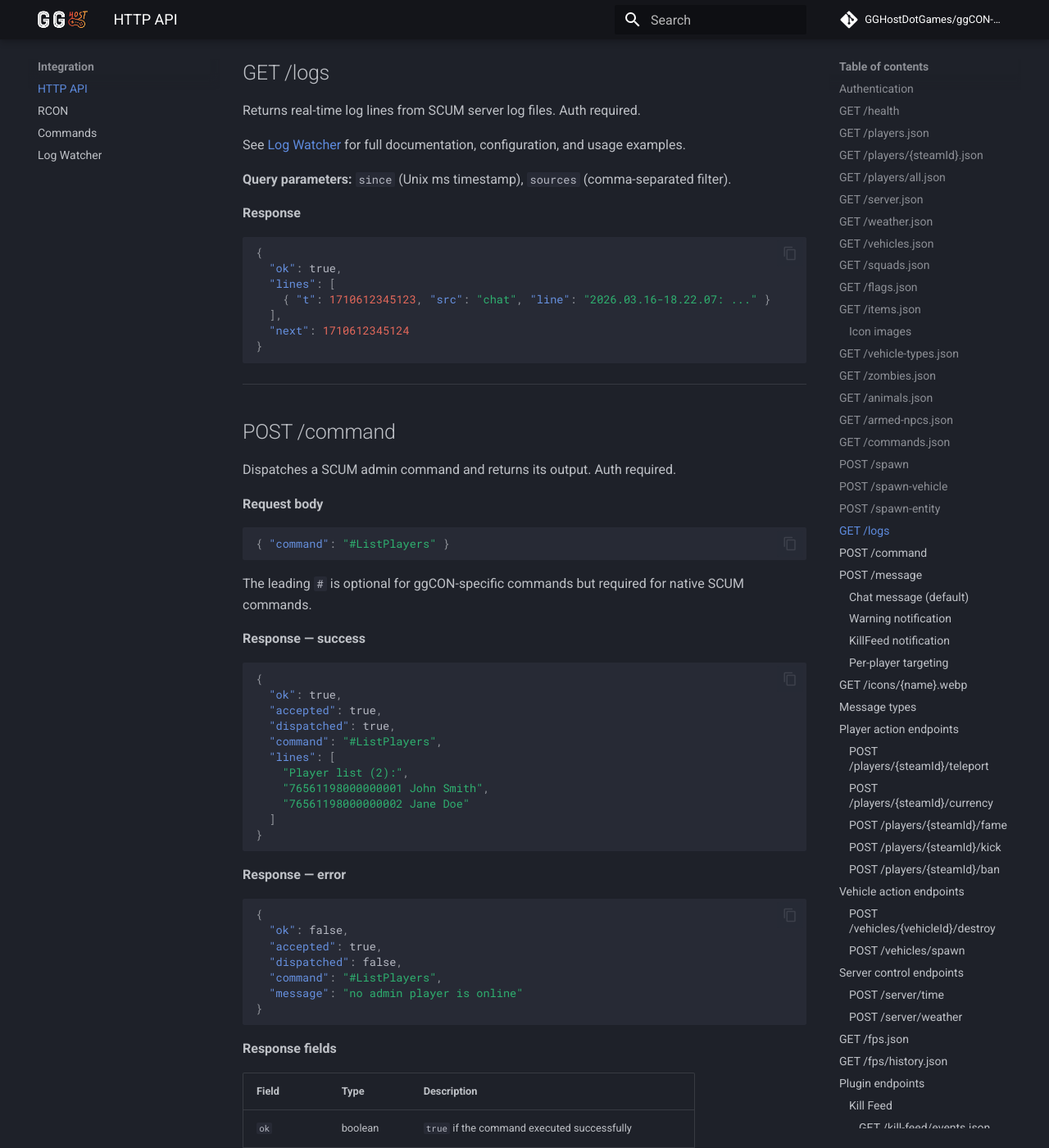
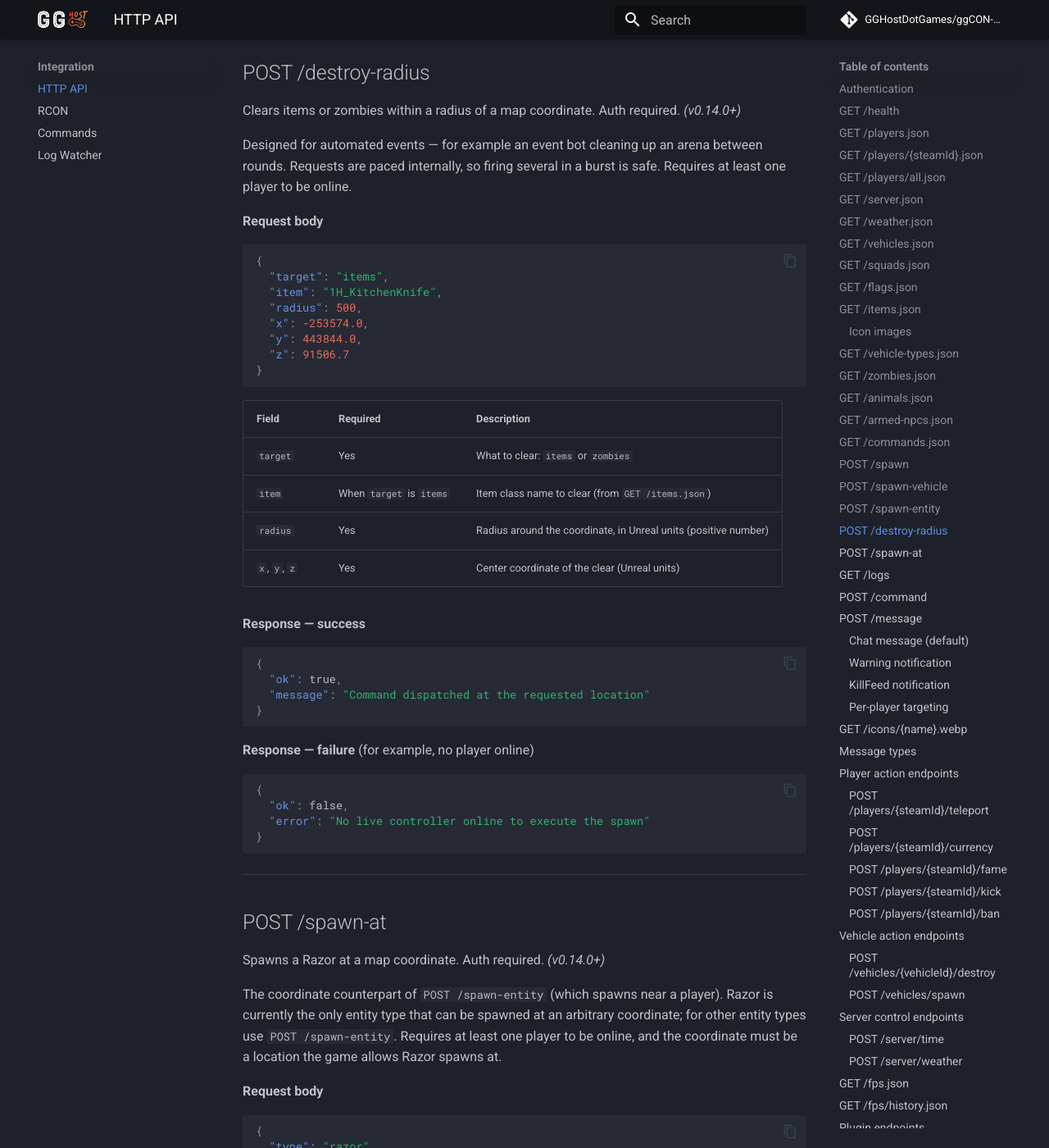
Before and after one commit to GGHostDotGames/ggCON-docs, an MkDocs documentation site: the page built from docs/http-api.md, in a window 1280 px wide and 1400 px high, scrolled down 20833 px. Shown: the whole window at 82% size. Built offline with MkDocs 1.6.1 and Material for MkDocs 9.7.7, drawn with Linux system fonts in a browser that asks for light colours; comment, search, counter and statistics services are not loaded; some of the changed text lies outside the part shown.

Commit message:
docs: document the coordinate clear and spawn API actions (v0.14.0)
Co-Authored-By: Claude <noreply@anthropic.com>

````diff
--- a/docs/http-api.md
+++ b/docs/http-api.md
@@ -790,6 +790,85 @@ Spawns a zombie, animal, armed NPC, Brenner, or Razor near a specific player. Au
 
 ---
 
+## POST /destroy-radius
+
+Clears items or zombies within a radius of a map coordinate. Auth required. *(v0.14.0+)*
+
+Designed for automated events — for example an event bot cleaning up an arena between rounds. Requests are paced internally, so firing several in a burst is safe. Requires at least one player to be online.
+
+**Request body**
+
+```json
+{
+  "target": "items",
+  "item": "1H_KitchenKnife",
+  "radius": 500,
+  "x": -253574.0,
+  "y": 443844.0,
+  "z": 91506.7
+}
+```
+
+| Field | Required | Description |
+|---|---|---|
+| `target` | Yes | What to clear: `items` or `zombies` |
+| `item` | When `target` is `items` | Item class name to clear (from `GET /items.json`) |
+| `radius` | Yes | Radius around the coordinate, in Unreal units (positive number) |
+| `x`, `y`, `z` | Yes | Center coordinate of the clear (Unreal units) |
+
+**Response — success**
+
+```json
+{
+  "ok": true,
+  "message": "Command dispatched at the requested location"
+}
+```
+
+**Response — failure** (for example, no player online)
+
+```json
+{
+  "ok": false,
+  "error": "No live controller online to execute the spawn"
+}
+```
+
+---
+
+## POST /spawn-at
+
+Spawns a Razor at a map coordinate. Auth required. *(v0.14.0+)*
+
+The coordinate counterpart of `POST /spawn-entity` (which spawns near a player). Razor is currently the only entity type that can be spawned at an arbitrary coordinate; for other entity types use `POST /spawn-entity`. Requires at least one player to be online, and the coordinate must be a location the game allows Razor spawns at.
+
+**Request body**
+
+```json
+{
+  "type": "razor",
+  "x": -253574.0,
+  "y": 443844.0,
+  "z": 91506.7
+}
+```
+
+| Field | Required | Description |
+|---|---|---|
+| `type` | Yes | Must be `razor` |
+| `x`, `y`, `z` | Yes | Spawn coordinate (Unreal units) |
+
+**Response — success**
+
+```json
+{
+  "ok": true,
+  "message": "Command dispatched at the requested location"
+}
+```
+
+---
+
 ## GET /logs
 
 Returns real-time log lines from SCUM server log files. Auth required.
````
